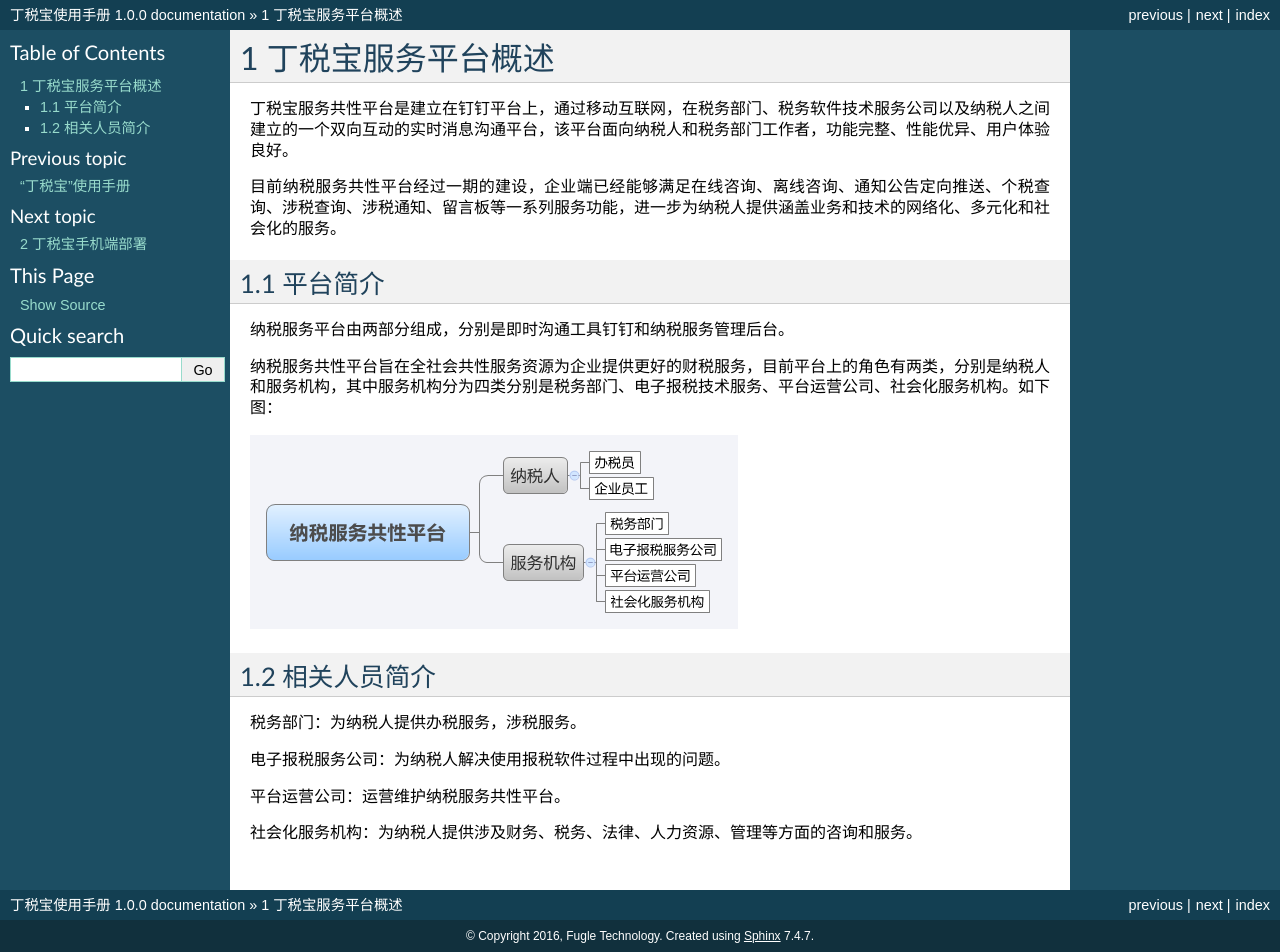
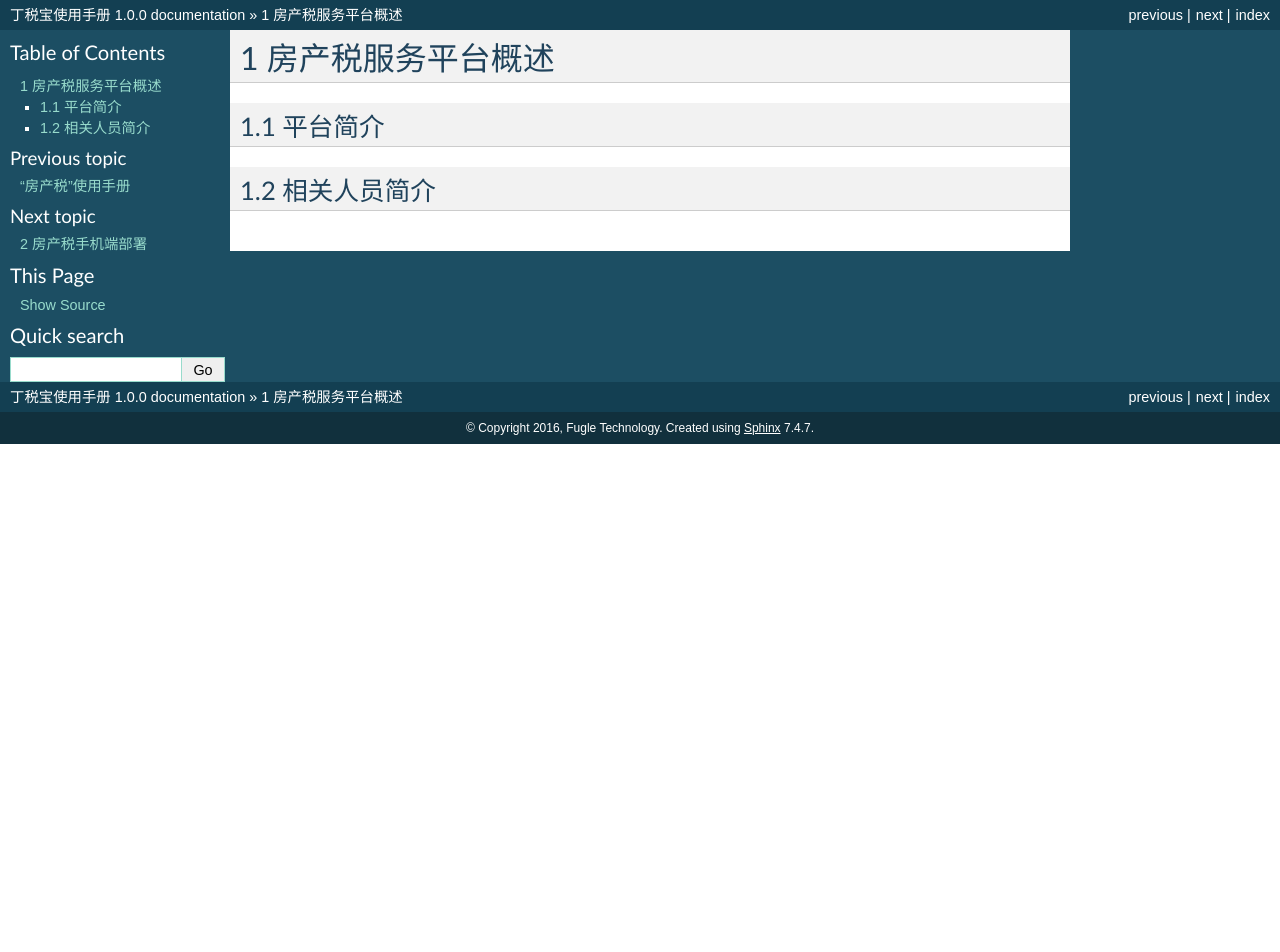
Before and after one commit to GuiFengjian/gitlearn, a Sphinx documentation site: the page built from dingshuibao/source/1/index.rst, in a window 1280 px wide. Built offline with Sphinx 7.4.7, drawn with Linux system fonts in a browser that asks for light colours; after the commit the page ends 900 px from its top, so only the background shows below that.

Commit message:
third commit

```diff
--- a/dingshuibao/source/1/index.rst
+++ b/dingshuibao/source/1/index.rst
@@ -1,31 +1,14 @@
 --------------------------------
-1 丁税宝服务平台概述
+1 房产税服务平台概述
 --------------------------------
 
-丁税宝服务共性平台是建立在钉钉平台上，通过移动互联网，在税务部门、税务软件技术服务公司以及纳税人之间建立的一个双向互动的实时消息沟通平台，该平台面向纳税人和税务部门工作者，功能完整、性能优异、用户体验良好。
-
-目前纳税服务共性平台经过一期的建设，企业端已经能够满足在线咨询、离线咨询、通知公告定向推送、个税查询、涉税查询、涉税通知、留言板等一系列服务功能，进一步为纳税人提供涵盖业务和技术的网络化、多元化和社会化的服务。
 
 +++++++++++++++++++++++++++++
 1.1	平台简介
 +++++++++++++++++++++++++++++
 
-纳税服务平台由两部分组成，分别是即时沟通工具钉钉和纳税服务管理后台。
 
-纳税服务共性平台旨在全社会共性服务资源为企业提供更好的财税服务，目前平台上的角色有两类，分别是纳税人和服务机构，其中服务机构分为四类分别是税务部门、电子报税技术服务、平台运营公司、社会化服务机构。如下图：
-
-.. image:: image/0.png
- :width: 488
- :height: 194
 
 +++++++++++++++++++++++++++++
 1.2	相关人员简介
 +++++++++++++++++++++++++++++
-
-税务部门：为纳税人提供办税服务，涉税服务。
-
-电子报税服务公司：为纳税人解决使用报税软件过程中出现的问题。
-
-平台运营公司：运营维护纳税服务共性平台。
-
-社会化服务机构：为纳税人提供涉及财务、税务、法律、人力资源、管理等方面的咨询和服务。
--- a/dingshuibao/source/2/index.rst
+++ b/dingshuibao/source/2/index.rst
@@ -1,21 +1,9 @@
 ------------------------------------
-2 丁税宝手机端部署
+2 房产税手机端部署
 ------------------------------------
 
-管理员使用“丁税宝”，需要安装客户端软件“钉钉”，如下图：
 
-.. image:: image/1.png
- :width: 230
- :height: 400
 
 +++++++++++++++++++++++++++++++++++++++++++
 2.1	部署步骤
 +++++++++++++++++++++++++++++++++++++++++++
-
-方式一：微信扫面以下二维码，根据步骤填写手机号，验证码，团队的名称及姓名后即可创建团队并部署丁税宝。
-
-方式二：手机应用市场下载“钉钉”，安装注册后创建团队并激活6人或以上，然后扫描以下二维码进行丁税宝部署。
-
-.. image:: image/2.png
- :width: 180
- :height: 180
--- a/dingshuibao/source/3/index.rst
+++ b/dingshuibao/source/3/index.rst
@@ -1,11 +1,7 @@
 -------------------------------------
-3 丁税宝管理平台
+3 房产税管理平台
 -------------------------------------
 
 +++++++++++++++++++++++++++++++++++++++++++
-3.1	丁税宝管理平台介绍
+3.1	房产税管理平台介绍
 +++++++++++++++++++++++++++++++++++++++++++
-
-丁税宝管理平台主要由七块功能组成。目前已有的功能分别是涉税通知、政策法规、办税指南、发票真伪、热点问题、留言板和涉税查询。
-
-后续还会添加如网上办税，公文处理等。
```
Also changed, not shown: dingshuibao/source/4/index.rst (+0 -13 lines), dingshuibao/source/index.rst (+6 -10 lines).
